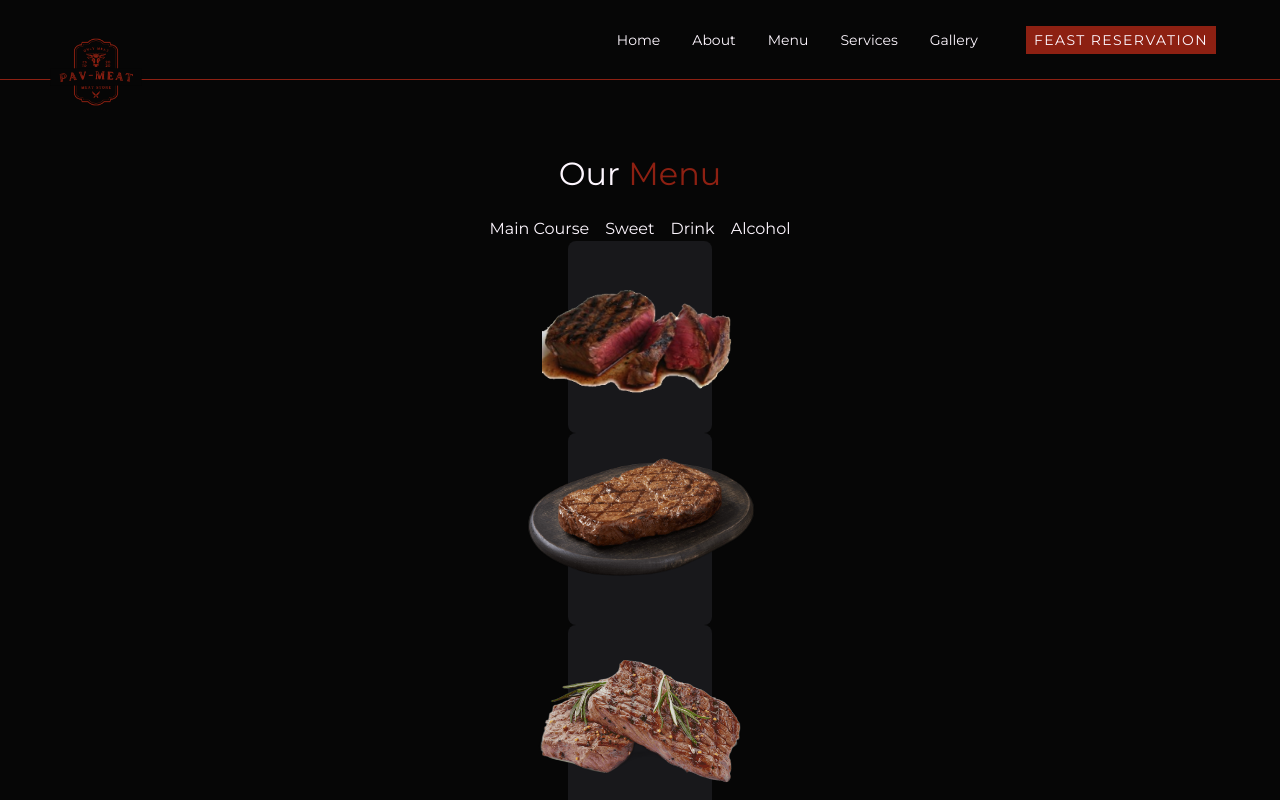
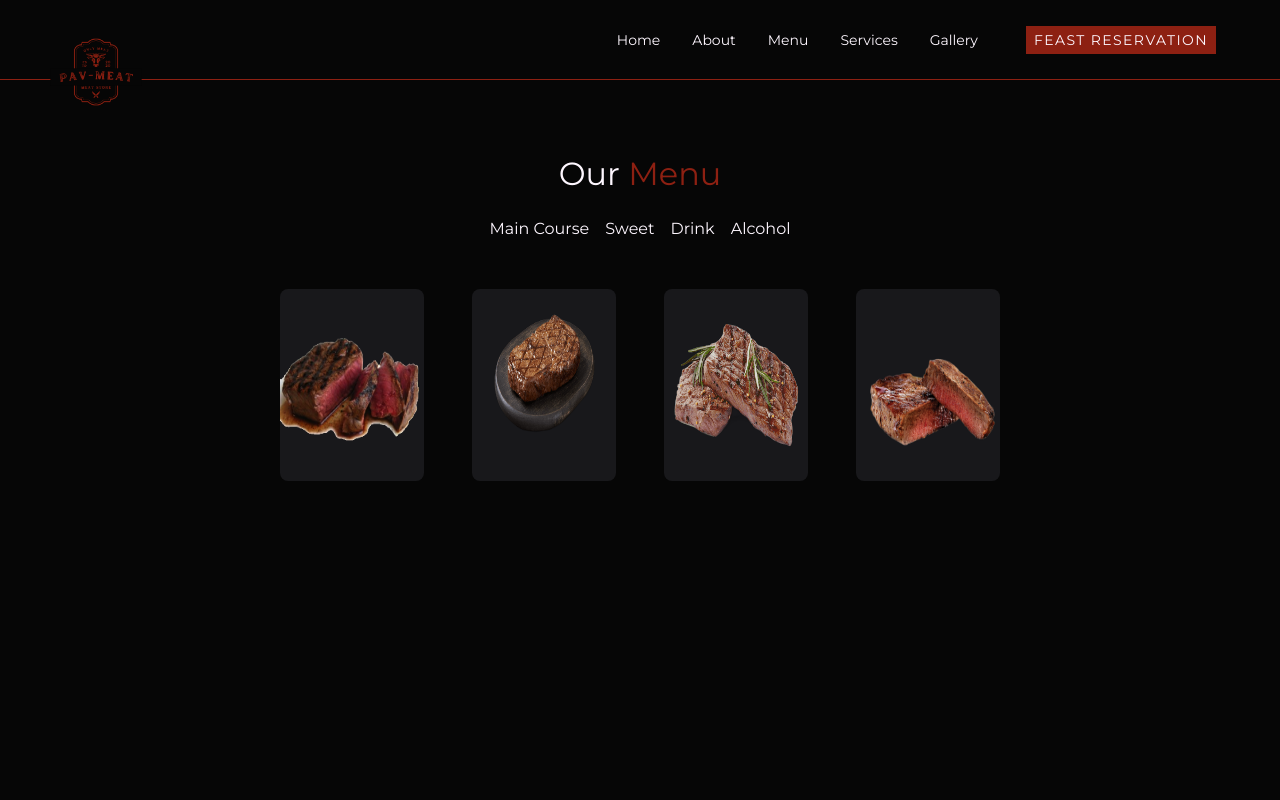
Before and after one commit to poyrazavsever/Restaurant-Website, a React (Create React App) app: page /menu in a window 1280 px wide. Built offline with nearby package versions, Linux system fonts and the light colour scheme.

Commit message:
chore: last updates

```diff
--- a/src/Cards.js
+++ b/src/Cards.js
@@ -38,6 +38,12 @@ export const galleryCard = [
     },
     {
         link:"Images/galery6.jpg",
+    },
+    {
+        link:"Images/galery3.jpg",
+    },
+    {
+        link:"Images/galery4.jpg",
     },
 ]
 
--- a/src/Components/MainPage/Healt.jsx
+++ b/src/Components/MainPage/Healt.jsx
@@ -4,7 +4,7 @@ import { MainTitle } from "../MainTitle"
 function Healt() {
     return (
 
-        <div className='z-50 w-full flex flex-col justify-center items-start bg-primary-100 my-12 pb-6'>
+        <div className='z-50 w-full flex flex-col justify-center items-start bg-primary-100 my-12 pb-6 rounded'>
 
             <div className='w-3/4 mx-auto '>
                 <MainTitle top background> And <span>Healt</span> </MainTitle>
--- a/src/index.css
+++ b/src/index.css
@@ -19,6 +19,19 @@
     margin: 0;
     padding: 0;
     font-family: 'Montserrat', sans-serif;
+    scroll-behavior: smooth;
+}
+
+::-webkit-scrollbar {
+	width: 8px; /*genislik 10px olsun*/
+	background-color: #060606; /*scrollbar arkaplan renk*/
+}
+::-webkit-scrollbar-thumb {
+	background-color: #3a3a3a; /*scrollbar renk*/
+	border-radius:15px /*oval olsun*/
+}
+::-webkit-scrollbar-thumb:hover { /*tiklandiginda*/
+	background-color: #7d7d7d;
 }
 
 @layer components{
@@ -33,4 +46,8 @@
     .menu-link{
         @apply transition-all duration-200 hover:text-red-300
     }
+
+    .menu-card{
+        @apply flex flex-col sm:flex-row flex-wrap gap-6 mt-12 animate-wiggle justify-center items-center gap-12;
+    }
 }
```
